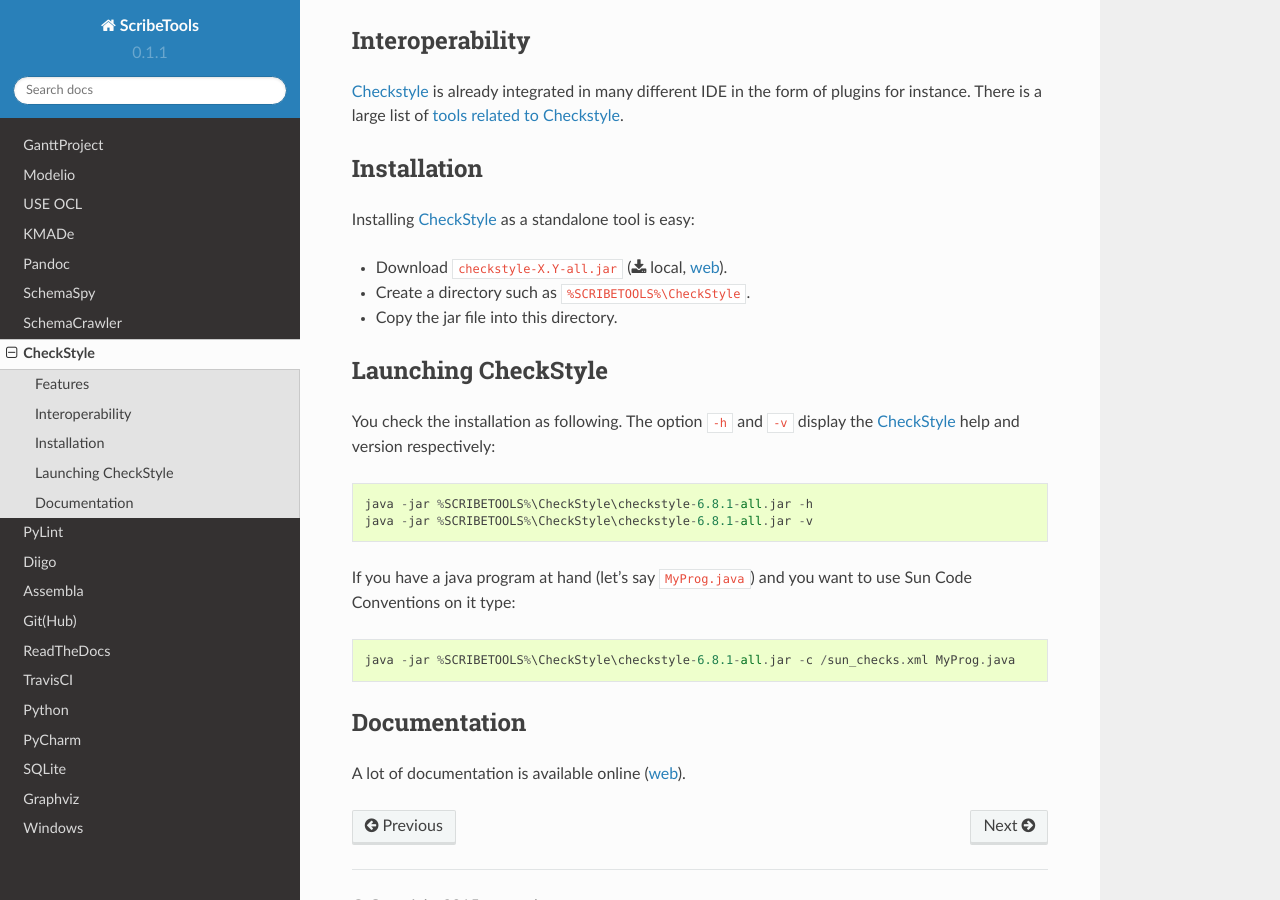
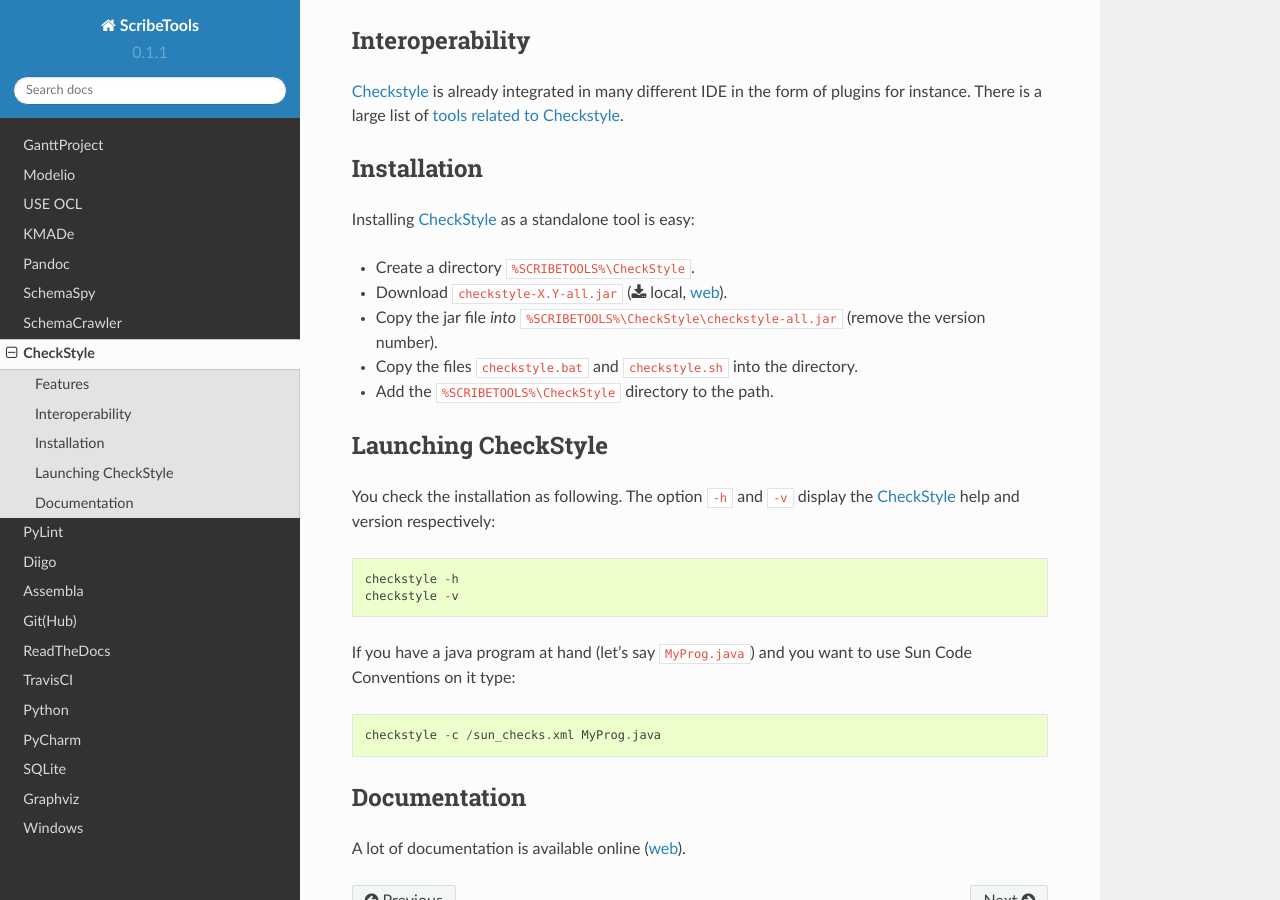
Before and after one commit to ScribesZone/ScribesTools, a Sphinx documentation site: the page built from docs/checkstyle/index.rst, in a window 1280 px wide and 900 px high, scrolled down 360 px. Built offline with Sphinx 7.4.7 and the Read the Docs theme 2.0.0, drawn with Linux system fonts in a browser that asks for light colours.

Commit message:
add commands for checkstyle + PATH

```diff
--- a/docs/checkstyle/index.rst
+++ b/docs/checkstyle/index.rst
@@ -30,10 +30,15 @@
 
 Installing CheckStyle_ as a standalone tool is easy:
 
-* Download ``checkstyle-X.Y-all.jar`` |checkstyle-jar|.
-* Create a directory such as ``%SCRIBETOOLS%\CheckStyle``.
-* Copy the jar file into this directory.
+*   Create a directory ``%SCRIBETOOLS%\CheckStyle``.
+*   Download ``checkstyle-X.Y-all.jar`` |checkstyle-jar|.
+*   Copy the jar file *into* ``%SCRIBETOOLS%\CheckStyle\checkstyle-all.jar``
+    (remove the version number).
+*   Copy the files ``checkstyle.bat`` and ``checkstyle.sh`` into the directory.
+*   Add the ``%SCRIBETOOLS%\CheckStyle`` directory to the path.
 
+.. todo::
+    update installation section
 
 Launching CheckStyle
 --------------------
@@ -41,13 +46,13 @@
 You check the installation as following. The option ``-h`` and ``-v`` display
 the CheckStyle_ help and version respectively::
 
-    java -jar %SCRIBETOOLS%\CheckStyle\checkstyle-6.8.1-all.jar -h
-    java -jar %SCRIBETOOLS%\CheckStyle\checkstyle-6.8.1-all.jar -v
+    checkstyle -h
+    checkstyle -v
 
 If you have a java program at hand (let's say ``MyProg.java``) and you want to
 use Sun Code Conventions on it type::
 
-    java -jar %SCRIBETOOLS%\CheckStyle\checkstyle-6.8.1-all.jar -c /sun_checks.xml MyProg.java
+    checkstyle -c /sun_checks.xml MyProg.java
 
 Documentation
 -------------
```
